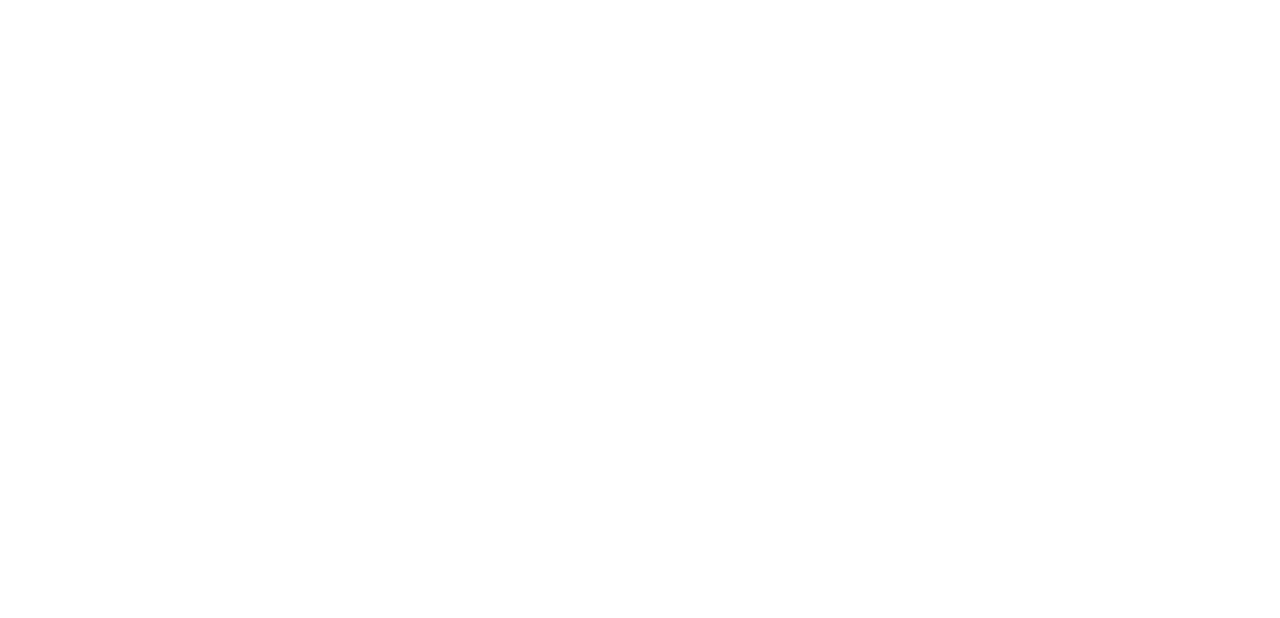
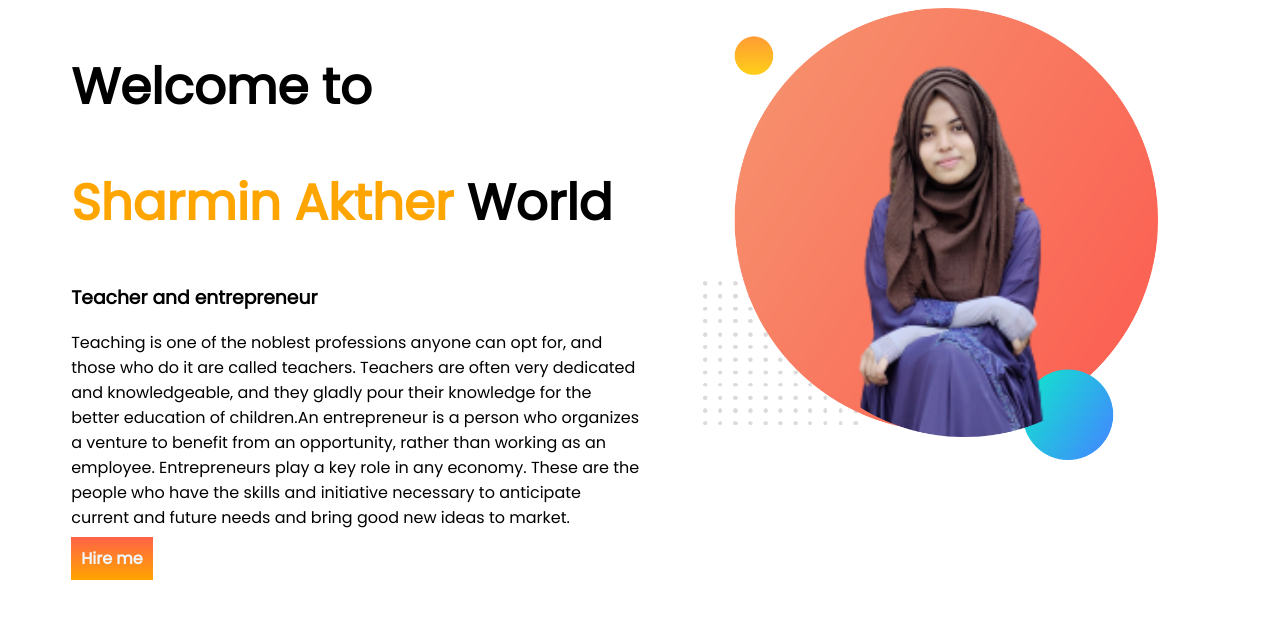
Before and after one commit to swapnorupayan/developer-portpolio, a plain HTML site: page index.html in a window 1280 px wide. Drawn offline with Linux system fonts and the light colour scheme.

Commit message:
sharmin first section

```diff
--- a/index.html
+++ b/index.html
@@ -1,12 +1,35 @@
 <!DOCTYPE html>
 <html lang="en">
+
 <head>
     <meta charset="UTF-8">
     <meta http-equiv="X-UA-Compatible" content="IE=edge">
     <meta name="viewport" content="width=, initial-scale=1.0">
-    <title>Sharmins Portpolio</title>
+    <title>Sharmin Portpolio</title>
+    <link rel="preconnect" href="https://fonts.googleapis.com">
+    <link rel="preconnect" href="https://fonts.gstatic.com" crossorigin>
+    <link href="https://fonts.googleapis.com/css2?family=Poppins&display=swap" rel="stylesheet">
+    <link rel="stylesheet" href="style.css">
 </head>
+
 <body>
+    <section>
+        <div class="half-width">
+            <h1>Welcome to</h1>
+            <h1> <span class="orange-color">Sharmin Akther</span> World </h1>
+            <h3>Teacher and entrepreneur</h3>
+            <p>Teaching is one of the noblest professions anyone can opt for, and those who do it are called teachers.
+                Teachers are often very dedicated and knowledgeable, and they gladly pour their knowledge for the better
+                education of children.An entrepreneur is a person who organizes a venture to benefit from an
+                opportunity, rather than working as an employee. Entrepreneurs play a key role in any economy. These are
+                the people who have the skills and initiative necessary to anticipate current and future needs and bring
+                good new ideas to market. </p>
+            <a class="link-button" target="-blank" href="htts:www.facebook.com/nur.jahan.akther.sharmin"> Hire me</a>
+        </div>
+        <div class="half-width">
+            <img src="my-bg (1).png" alt="">
+        </div>
+    </section>
+</body>
 
-</body>
 </html>
--- a/style.css
+++ b/style.css
@@ -0,0 +1,26 @@
+body{
+    font-family: 'Poppins', sans-serif;
+}
+h1{
+    font-size: 50px;
+}
+.orange-color{
+    color: orange;
+}
+section{
+    display: flex;
+}
+.half-width{
+    width: 50%;
+    padding-left: 5%;
+}
+.half-width img{
+    width: 80%;
+}
+.link-button{
+    text-decoration: none;
+    background-image: linear-gradient(tomato, orange);
+    padding: 10px;
+    color: aliceblue;
+    font-weight: 700;
+}
```
Also changed, not shown: IMG_20210505_131026-removebg-preview.png (added), IMG_20210630_123103-removebg-preview.png (added), dream-bg.png (added), exp-bg.png (added), my-bg (1).png (added), my-bg.png (added), my-bg2 (1).png (added), my-bg2.png (added), top-banner.png (added), 6 other files.
